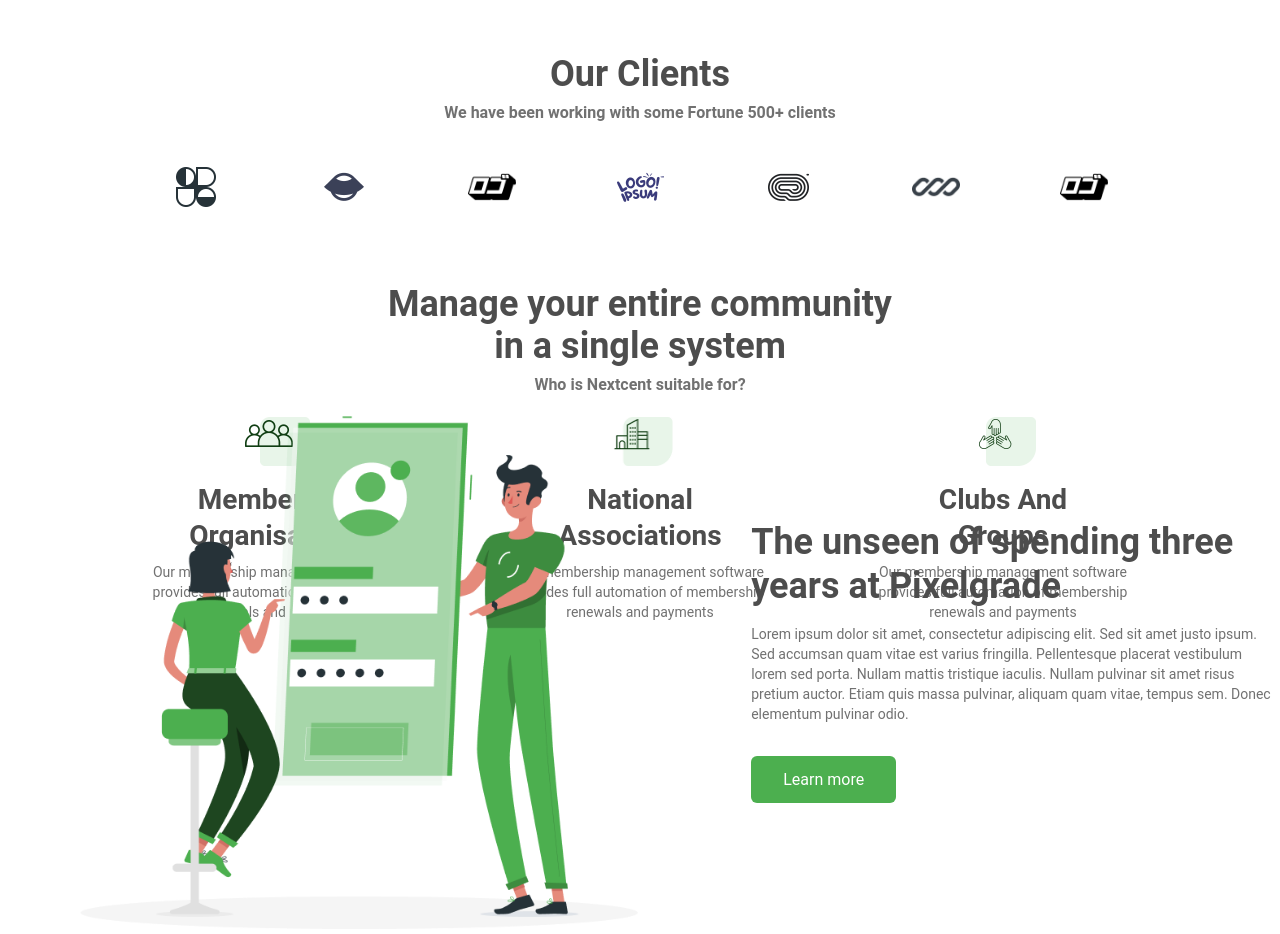
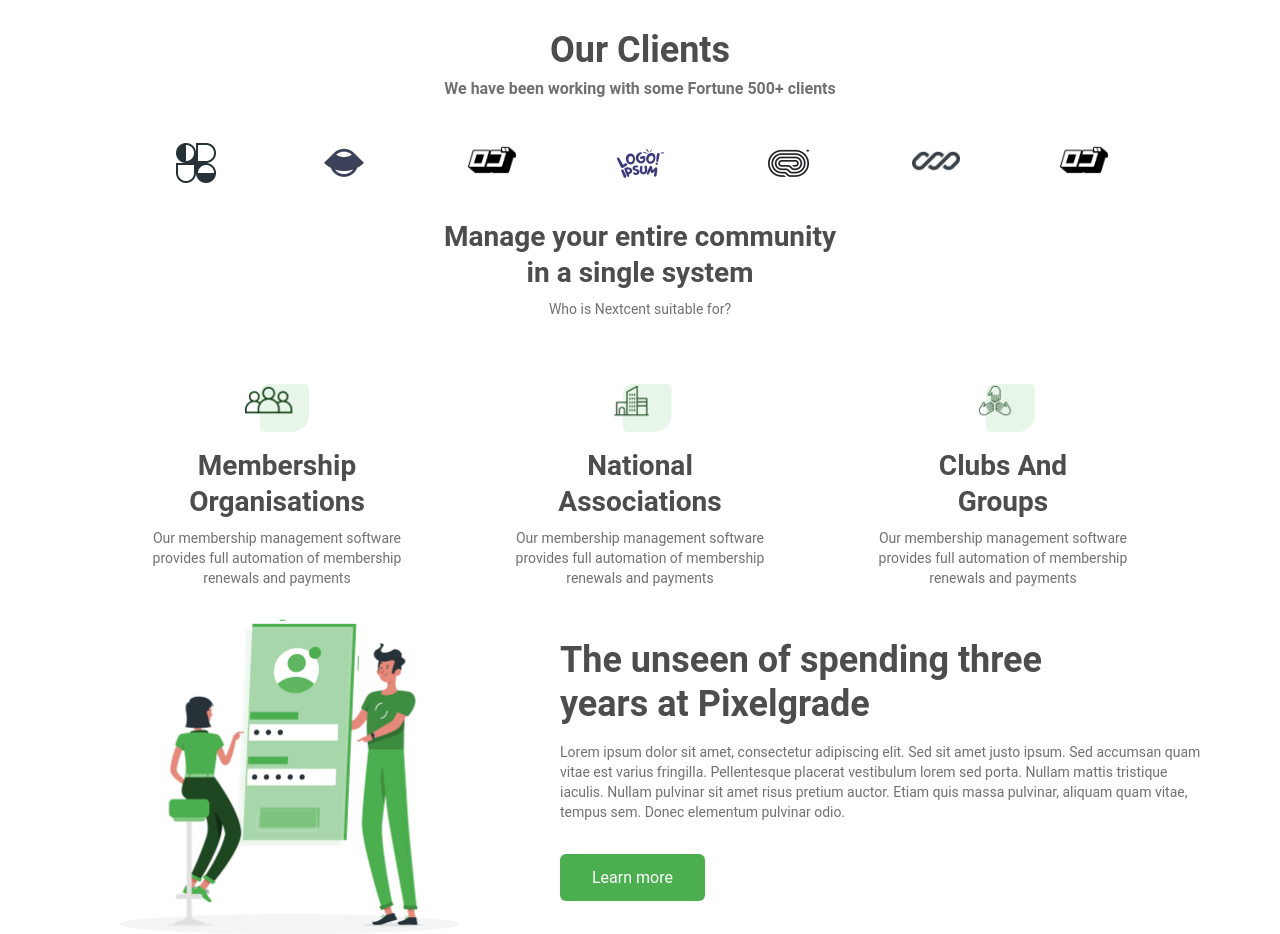
Before and after one commit to Dmy0/travellian, a plain HTML site: page index.html in a window 1280 px wide. Shown: the part 680-1614 px from the top of the page. Drawn offline with Linux system fonts and the light colour scheme.

Commit message:
upd nextsent

```diff
--- a/index.html
+++ b/index.html
@@ -30,7 +30,7 @@
             </div>
     </header>
         <main class="main">
-            <div class="slider">
+            <div class="slider container">
                 <div class="slider__content">
                         <div class="slider__content-left">
                     <h2 class="title">Lessons and insights <br><span class="green">from 8 years</span></h2>
@@ -42,53 +42,49 @@
                     <img src="img/slider/slider__Illustration.png" alt="Illustration">
                 </div>
             </div>
-            <div class="clients">
-                <div class="clients__title">
+            <div class="clients container">
                     <h2 class="title__content">Our Clients</h2>
                     <h3 class="subtitle__content">We have been working with some Fortune 500+ clients</h3>
                     <div class="clients__icons">
-                        <img src="img/Logo1.png" alt="client1">
-                        <img src="img/Logo2.png" alt="client2">
-                        <img src="img/Logo3.png" alt="client3">
-                        <img src="img/Logo4.png" alt="client4">
-                        <img src="img/Logo5.png" alt="client5">
-                        <img src="img/Logo6.png" alt="client6">
-                        <img src="img/Logo7.png" alt="client7">
+                        <div class="clients__icons-item"><img src="img/Logo1.png" alt="client1"></div>
+                        <div class="clients__icons-item"><img src="img/Logo2.png" alt="client2"></div>
+                        <div class="clients__icons-item"><img src="img/Logo3.png" alt="client3"></div>
+                        <div class="clients__icons-item"><img src="img/Logo4.png" alt="client4"></div>
+                        <div class="clients__icons-item"><img src="img/Logo5.png" alt="client5"></div>
+                        <div class="clients__icons-item"><img src="img/Logo6.png" alt="client6"></div>
+                        <div class="clients__icons-item"><img src="img/Logo7.png" alt="client7"></div>
                     </div>
+            </div>
+            <div class="community container">
+                <div class="community__title">
+                    <h2 class="community__title-content">Manage your entire community <br> in a single system</h2>
+                    <h3 class="community__subtitle-content">Who is Nextcent suitable for?</h3>
+                </div>
+                <div class="community__container">
+                        <div class="community__container-item">
+                            <div class="community__container-item-icon"><img src="img/community/Icon1.png" alt="community"></div>
+                            <h2 class="community__container-item-title">Membership <br>Organisations</h2>
+                            <h3 class="community__container-item-subtitle">Our membership management software provides full automation of membership renewals and payments</h3>
+                        </div>
+                        <div class="community__container-item">
+                            <div class="community__container-item-icon"><img src="img/community/Icon2.png" alt="community"></div>
+                            <h2 class="community__container-item-title">National <br>Associations</h2>
+                            <h3 class="community__container-item-subtitle">Our membership management software provides full automation of membership renewals and payments</h3>
+                        </div>
+                        <div class="community__container-item">
+                            <div class="community__container-item-icon"><img src="img/community/Icon3.png" alt="community"></div>
+                            <h2 class="community__container-item-title">Clubs And<br>Groups</h2>
+                            <h3 class="community__container-item-subtitle">Our membership management software provides full automation of membership renewals and payments</h3>
+                        </div>
                 </div>
             </div>
-            <div class="wrap">
-                <div class="wrap__title">
-                    <h2 class="title__content">Manage your entire community <br> in a single system</h2>
-                    <h3 class="subtitle__content">Who is Nextcent suitable for?</h3>
-                </div>
-                <div class="wrap__container">
-                    <div class="wrap-content">
-                        <div class="wrap-block1">
-                            <img src="img/wrap-content/Icon1.png" alt="community">
-                            <h2>Membership <br>Organisations</h2>
-                            <h3>Our membership management software provides full automation of membership renewals and payments</h3>
-                        </div>
-                        <div class="wrap-block2">
-                            <img src="img/wrap-content/Icon2.png" alt="community">
-                            <h2>National <br>Associations</h2>
-                            <h3>Our membership management software provides full automation of membership renewals and payments</h3>
-                        </div>
-                        <div class="wrap-block3">
-                            <img src="img/wrap-content/Icon3.png" alt="community">
-                            <h2>Clubs And<br>Groups</h2>
-                            <h3>Our membership management software provides full automation of membership renewals and payments</h3>
-                        </div>
-                    </div>
-                </div>
-            </div>
-            <div class="instruction">
+            <div class="instruction container">
                 <div class="instruction__img">
                     <img src="img/block-illustation.png" alt="block-illustation">
                 </div>
                 <div class="instruction__right">
-                    <h2>The unseen of spending three <br>years at Pixelgrade</h2>
-                    <h3>Lorem ipsum dolor sit amet, consectetur adipiscing elit. Sed sit amet justo ipsum. Sed accumsan quam vitae est varius fringilla. Pellentesque placerat vestibulum lorem sed porta. Nullam mattis tristique iaculis. Nullam pulvinar sit amet risus pretium auctor. Etiam quis massa pulvinar, aliquam quam vitae, tempus sem. Donec elementum pulvinar odio.</h3>
+                    <h2 class="instruction__right-title">The unseen of spending three <br>years at Pixelgrade</h2>
+                    <h3 class="instruction__right-subtitle">Lorem ipsum dolor sit amet, consectetur adipiscing elit. Sed sit amet justo ipsum. Sed accumsan quam vitae est varius fringilla. Pellentesque placerat vestibulum lorem sed porta. Nullam mattis tristique iaculis. Nullam pulvinar sit amet risus pretium auctor. Etiam quis massa pulvinar, aliquam quam vitae, tempus sem. Donec elementum pulvinar odio.</h3>
 
                         <a href="#" class="instuction__button btn">Learn more</a>
 
--- a/style.css
+++ b/style.css
@@ -129,9 +129,6 @@ header  {
     height: 190px;
     width: 100%;
     margin-top: 40px;
-}
-
-.clients__title    {
     display: flex;
     flex-direction: column;
     align-items: center;
@@ -161,30 +158,26 @@ header  {
     gap: 100px;
 }
 
-.clients__icons img {
+.clients__icons-item {
     width: 48px;
     height: 48px;
     object-fit: contain;
 }
 
-.wrap   {
+.community   {
     width: 100%;
-    height: 120px;
     margin-top: 40px;
 }
 
-.wrap__title    {
+.community__title    {
     display: flex;
     flex-direction: column;
     align-items: center;
     justify-content: center;
 }
 
-.wrap__container    {
+.community__container    {
     margin-top: 16px;
-}
-
-.wrap-content   {
     display: flex;
     justify-content: space-between;
     align-items: center;
@@ -192,19 +185,14 @@ header  {
     gap: 8px;
 }
 
-.wrap-content img   {
-    height: 56px;
-    width: 65px;
-}
-
-.wrap-block1    {
+.community__container-item  {
     display: flex;
     flex-direction: column;
     justify-content: space-between;
     align-items: center;
 }
 
-.wrap-block1 h2 {
+.community__title-content {
     color: rgba(77, 77, 77, 1);
     font-size: 28px;
     line-height: 36px;
@@ -213,7 +201,7 @@ header  {
     text-align: center;
 }
 
-.wrap-block1 h3 {
+.community__subtitle-content {
     color: rgba(113, 113, 113, 1);
     font-size: 14px;
     line-height: 20px;
@@ -224,15 +212,7 @@ header  {
     text-align: center;
 }
 
-
-.wrap-block2    {
-    display: flex;
-    flex-direction: column;
-    justify-content: space-between;
-    align-items: center;
-}
-
-.wrap-block2 h2 {
+.community__container-item-title {
     color: rgba(77, 77, 77, 1);
     font-size: 28px;
     line-height: 36px;
@@ -241,7 +221,7 @@ header  {
     text-align: center;
 }
 
-.wrap-block2 h3 {
+.community__container-item-subtitle {
     color: rgba(113, 113, 113, 1);
     font-size: 14px;
     line-height: 20px;
@@ -252,51 +232,31 @@ header  {
     text-align: center;
 }
 
-.wrap-block3 {
-    display: flex;
-    flex-direction: column;
-    justify-content: space-between;
-    align-items: center;
-}
-
-.wrap-block3 h2 {
-    color: rgba(77, 77, 77, 1);
-    font-size: 28px;
-    line-height: 36px;
-    font-weight: 700;
-    margin-top: 16px;
-    text-align: center;
-}
-
-.wrap-block3 h3 {
-    color: rgba(113, 113, 113, 1);
-    font-size: 14px;
-    line-height: 20px;
-    font-weight: 400;
-    max-width: 250px;
-    height: 60px;
-    margin: 8px;
-    text-align: center;
+.community__container-item-icon {
+    max-width: 64px;
 }
 
 .instruction {
     display: flex;
-    justify-content: space-between;
+    justify-content: center;
     align-items: center;
-    gap: 32px;
+    gap: 50px;
     margin-top: 42px;
-    height: 433px;
     width: 100%;
 }
 
-.instruction__right h2  {
+.instruction__img   {
+    max-width: 440px;
+}
+
+.instruction__right-title  {
     color: rgba(77, 77, 77, 1);
     font-weight: 600;
     font-size: 36px;
     line-height: 44px;
 }
 
-.instruction__right h3 {
+.instruction__right-subtitle {
     max-width: 650px;
     color: rgba(113, 113, 113, 1);
     font-weight: 400;
@@ -314,3 +274,8 @@ header  {
     color: rgba(76, 175, 79, 1);
     transition: background-color 0.3s ease;
 }
+
+.container {
+    margin: 0 auto;
+    max-width: 1440px;
+}
```
Also changed, not shown: img/community/Icon1.png (renamed from img/wrap-content/Icon1.png), img/community/Icon2.png (renamed from img/wrap-content/Icon2.png), img/community/Icon3.png (renamed from img/wrap-content/Icon3.png).
